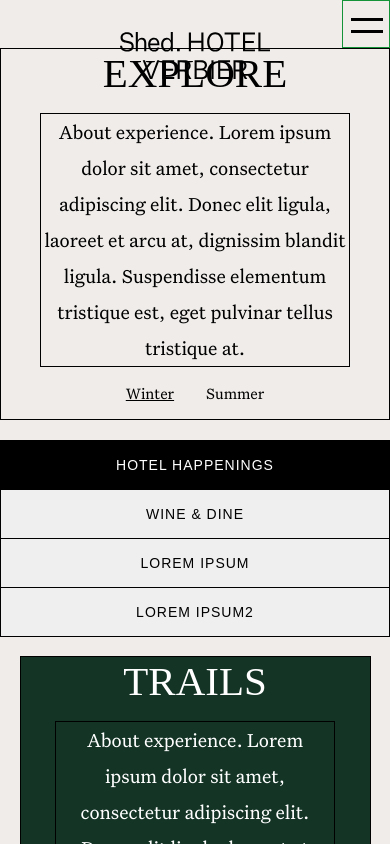
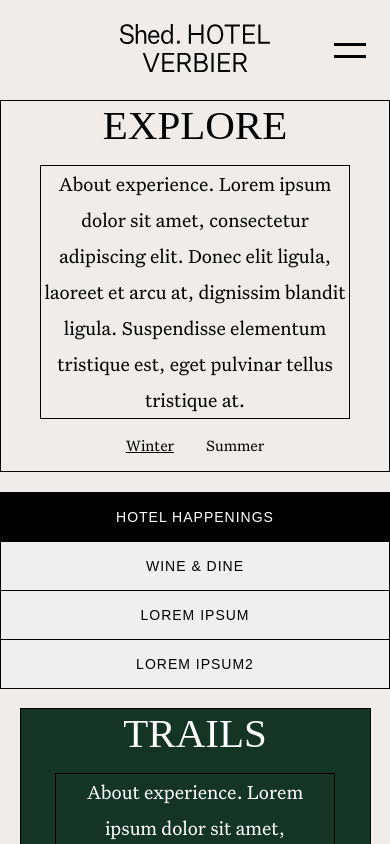
Before and after one commit to nathaliejanep/ShedHOTEL, a React (Create React App) app: page /activities in a window 390 px wide. Shown: the top 844 px of the page. Built offline with nearby package versions, Linux system fonts and the light colour scheme.

Commit message:
Made Nav as responsive as possible

```diff
--- a/src/components/Navbar/Navbar.jsx
+++ b/src/components/Navbar/Navbar.jsx
@@ -2,71 +2,56 @@
 import { NavLink, useLocation } from 'react-router-dom';
 import './Navbar.scss';
 import ShedLogo from '../../assets/images/ShedLogo.svg';
-import { FaTimes, FaBars } from 'react-icons/fa';
 // import { Context } from '../../context/SeasonContext';
 import SeasonPicker from '../SeasonPicker/SeasonPicker';
 import { Squeeze as Hamburger } from 'hamburger-react';
 
 const Navbar = () => {
   const [open, setOpen] = useState(false);
-  const [goBack, setGoBack] = useState(false);
+  // const [goBack, setGoBack] = useState(false);
   // const { winter, setWinter } = useContext(Context);
   const path = useLocation();
+  const browserWidth = window.innerWidth;
 
-  const toggleNav = () => setOpen(!open);
+  console.log(browserWidth);
+  // const toggleNav = () => setOpen(!open);
   const closeMobileMenu = () => setOpen(false);
 
   window.addEventListener('locationchange', function () {});
 
   // If user clicks back button, don't show logo
   window.onpopstate = (e) => {
-    setGoBack(true);
-    console.log('went back');
-    console.log(goBack);
+    // setGoBack(true);
+    // console.log('went back');
+    // console.log(goBack);
   };
 
-  // console.log('open', open);
   return (
     <>
       {path.pathname !== '/caffegoomah' ? (
         <nav className="nav">
           <div className="burger-season-wrapper">
-            {path.pathname !== '/' ? '' : <SeasonPicker />}
+            {path.pathname === '/' ? (
+              <div className="season-wrapper">
+                <SeasonPicker />
               </div>
-
-          <NavLink
-            to="/"
-            className="nav-logo phone"
-            style={({ isActive }) =>
-              isActive ? { display: 'none' } : { display: 'block' }
-            }
-          >
+            ) : (
+              <NavLink to="/" className="nav-logo-phone">
                 <img
                   src={ShedLogo}
                   alt="Shed Hotel Logo"
                   onClick={closeMobileMenu}
                 />
               </NavLink>
+            )}
 
             <Hamburger toggled={open} toggle={setOpen} />
-          {/* <div className="menu-icon" onClick={toggleNav}>
-            {open ? '' : <FaBars />}
-          </div> DELETE */}
+          </div>
+
           <div className={open ? 'nav-menu expanded' : 'nav-menu'}>
-            {/* <div className="menu-icon" onClick={toggleNav}>
-              {open ? <FaTimes /> : ''}
-            </div> DELETE */}
             <NavLink
               to="/"
-              className={
-                // 'nav-logo' +
-                // (path.pathname === '/' ? ' hidden' : '') +
-                // (open ? ' open' : '')
-                ({ isActive }) =>
-                  'nav-logo' +
-                  (isActive ? ' hidden' : '') +
-                  (open ? ' open' : '')
-              }
+              className={'nav-logo' + (open ? ' open' : '')}
               style={({ isActive }) =>
                 isActive ? { display: 'none' } : { display: 'block' }
               }
@@ -84,7 +69,7 @@
                   className={({ isActive }) =>
                     'nav-links' + (isActive ? ' active' : ' inactive')
                   }
-                  onClick={toggleNav}
+                  onClick={closeMobileMenu}
                 >
                   Rooms
                 </NavLink>
@@ -96,7 +81,7 @@
                   className={({ isActive }) =>
                     'nav-links' + (isActive ? ' active' : ' inactive')
                   }
-                  onClick={toggleNav}
+                  onClick={closeMobileMenu}
                 >
                   Activities
                 </NavLink>
@@ -108,7 +93,7 @@
                   className={({ isActive }) =>
                     'nav-links' + (isActive ? ' active' : ' inactive')
                   }
-                  onClick={toggleNav}
+                  onClick={closeMobileMenu}
                 >
                   Caffè Goomah
                 </NavLink>
@@ -120,7 +105,7 @@
                   className={({ isActive }) =>
                     'nav-links' + (isActive ? ' active' : ' inactive')
                   }
-                  onClick={toggleNav}
+                  onClick={closeMobileMenu}
                 >
                   Gallery
                 </NavLink>
@@ -132,7 +117,7 @@
                   className={({ isActive }) =>
                     'nav-links' + (isActive ? ' active' : ' inactive')
                   }
-                  onClick={toggleNav}
+                  onClick={closeMobileMenu}
                 >
                   Contact
                 </NavLink>
@@ -144,7 +129,7 @@
                   className={({ isActive }) =>
                     'nav-links' + (isActive ? ' active' : ' inactive')
                   }
-                  onClick={toggleNav}
+                  onClick={closeMobileMenu}
                 >
                   FAQ
                 </NavLink>
--- a/src/components/Navbar/Navbar.scss
+++ b/src/components/Navbar/Navbar.scss
@@ -3,26 +3,26 @@
 
 .nav {
   // border: 1px solid $goomahGreen;
-
   display: flex;
   // align-items: center;
   justify-content: center;
   font-family: Untitled Sans;
   background-color: $goatBeige;
-  // padding-bottom: 1rem;
+  height: 100px;
+  .season-wrapper {
+    transform: translateX(2rem);
+  }
 
-  // BURGER / CLOSE
-  .hamburger-react {
-    border: 1px solid $goomahGreen;
-    z-index: 999;
-    margin: 0;
-    // align-content: center;
-    // position: absolute;
-    // right: 2rem;
-    // z-index: 999;
+  .burger-season-wrapper {
+    width: 100%;
+    display: flex;
+    align-items: center;
 
-    svg {
-      font-size: 2rem;
+    // BURGER / CLOSE
+    .hamburger-react {
+      z-index: 999;
+      margin: 0;
+      margin-right: 1rem;
     }
   }
 
@@ -59,18 +59,47 @@
     }
   }
 
+  // NAV LOGO PHONE - CLOSED
+  .nav-logo-phone {
+    // position: absolute;
+    // top: 0;
+    // margin-top: 2rem;
+
+    // &.hidden {
+    //   display: none;
+    // }
+    // &.open {
+    //   display: flex;
+    //   border: 10px solid dodgerblue;
+    // }
+
+    img {
+      width: 150px;
+      height: auto;
+      transform: translateX(2rem);
+    }
+  }
+
+  // OPEN MENU LOGO
   &-logo {
     position: absolute;
     top: 0;
-    margin-top: 2rem;
-    z-index: 999;
+
+    &.open {
+      margin-top: 2rem;
+    }
+    // z-index: 999;
 
     &.hidden {
       display: none;
     }
-    &.open {
-      display: flex;
-    }
+
+    // DELETE OPEN & I JSX
+    // &.open {
+    //   display: flex;
+    //   border: 10px solid dodgerblue;
+    // }
+
     img {
       width: 150px;
       height: auto;
@@ -105,21 +134,33 @@
 
 @media (min-width: 880px) {
   .nav {
-    margin: 0 200px;
+    margin: 20px 200px;
     flex-direction: column;
-    height: 120px;
+    height: 100px;
 
-    .nav-logo.phone {
+    .season-wrapper {
+      transform: translateX(0);
+    }
+
+    .nav-logo-phone {
       visibility: hidden;
       img {
         display: none;
       }
     }
+    // DELETE !!!!
+    // .burger-season-wrapper {
+    //   visibility: hidden;
+    //   img {
+    //     display: none;
+    //   }
+    // }
 
     &-menu {
       position: relative;
       display: flex;
       font-size: toRem(16);
+      padding: 1rem;
 
       .nav-logo {
         position: relative;
@@ -131,6 +172,7 @@
         justify-content: space-between;
         justify-items: center;
         align-items: center;
+        margin: 1rem;
         li {
           width: 100%;
           margin-right: 1rem;
--- a/src/components/SeasonPicker/SeasonPicker.scss
+++ b/src/components/SeasonPicker/SeasonPicker.scss
@@ -1,14 +1,21 @@
 @import '../../sassStyles/_variables';
 
 .season-picker {
-  display: inline-block;
-  left: 50%;
-  transform: translateX(-50%);
-  align-self: center;
-  position: relative;
+  display: flex;
+  align-items: center;
+  justify-content: center;
   margin: 1rem 0;
+  // display: inline-block;
+  // left: 50%;
+  // transform: translateX(-50%);
+  // align-self: center;
+  // position: relative;
+  // margin: 1rem 0;
+
   .active-season {
     text-decoration: underline;
+    padding: 0;
+    margin: 0;
   }
   button {
     border: none;
@@ -16,6 +23,7 @@
     color: $black;
     font-family: Untitled;
     font-size: 1rem;
+    margin: 0;
 
     &:first-child {
       margin-right: 2rem;
--- a/src/pages/Goomah/Goomah.jsx
+++ b/src/pages/Goomah/Goomah.jsx
@@ -9,12 +9,14 @@
 import mrSoprano from '../../assets/images/mr-soprano.jpg';
 import Banner from '../../components/Banner/Banner';
 import { NavLink } from 'react-router-dom';
+
 const Goomah = () => {
   return (
     <div className="goomah">
       <NavLink to="/" className="nav-logo goomah__nav">
         <img src={shedLogo} alt="Shed Hotel Logo" />
       </NavLink>
+
       <section className="hero">
         <img
           className="hero-image "
--- a/src/pages/Goomah/Goomah.scss
+++ b/src/pages/Goomah/Goomah.scss
@@ -3,6 +3,7 @@
 .goomah {
   &__nav {
     width: 100%;
+    z-index: 999;
     display: flex;
     align-items: center;
     justify-content: center;
--- a/src/sassStyles/_variables.scss
+++ b/src/sassStyles/_variables.scss
@@ -1,8 +1,8 @@
 // Screen sizes
 $maxPhone: 480px;
 $minTablet: 481px;
-$maxTablet: 767px;
-$minDesktop: 768px;
+$maxTablet: 887px;
+$minDesktop: 886px;
 
 // Colors
 $white: #fff;
```
Lines whose indentation alone changed are shown as unchanged.
